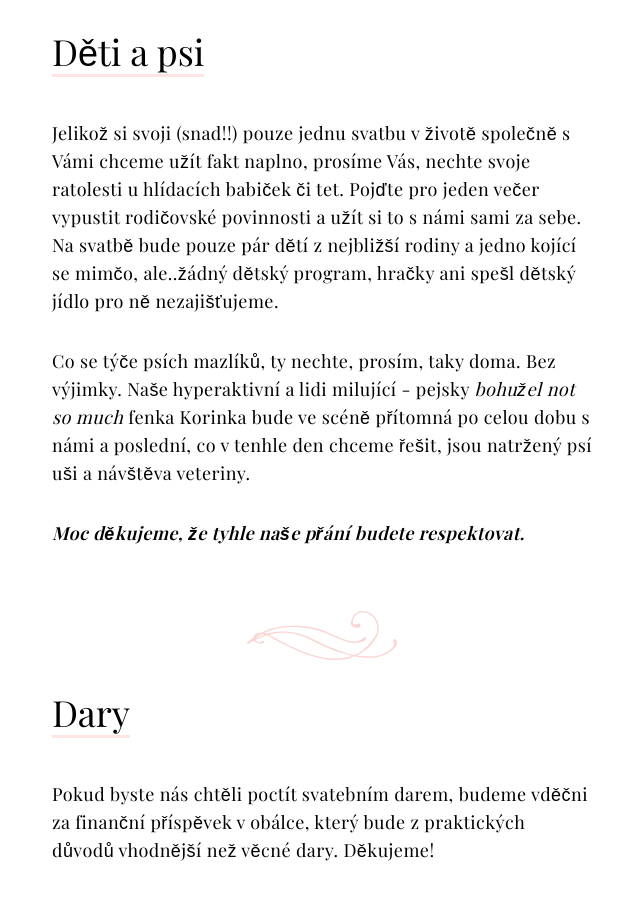
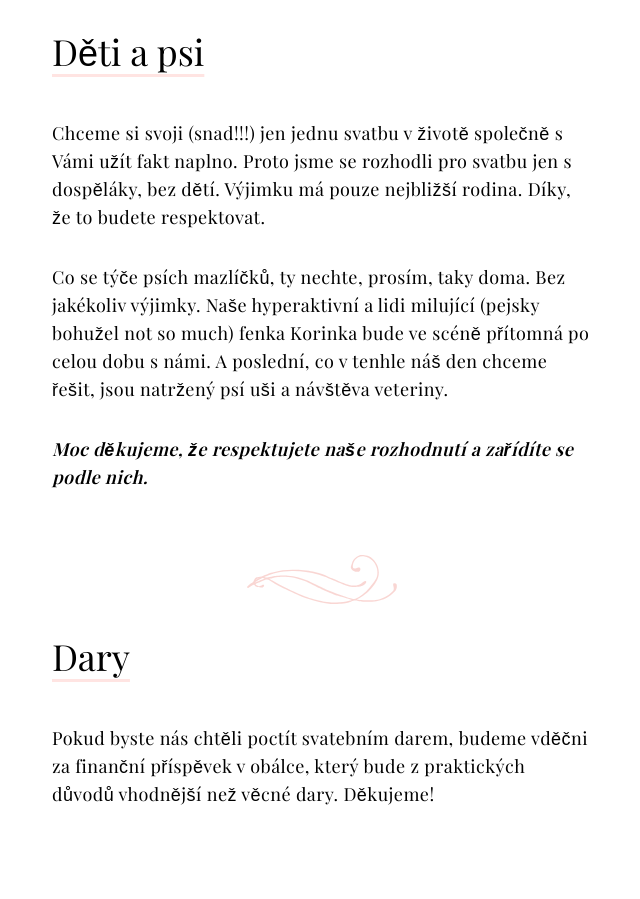
Before and after one commit to tomas-Novak-git/novakovi-svatba, a Next.js app: page /informace in a window 1280 px wide. Shown: the part 1603-2502 px from the top of the page, without its empty margins (318-958 px from the left). Built offline with nearby package versions, Linux system fonts and the light colour scheme.

Commit message:
info content update

```diff
--- a/src/app/informace/page.js
+++ b/src/app/informace/page.js
@@ -81,23 +81,22 @@ const page = () => {
           className='self-center pt-12'
         />
         <Paragraf heading={"Děti a psi"}>
-          Jelikož si svoji (snad!!) pouze jednu svatbu v životě společně s Vámi
-          chceme užít fakt naplno, prosíme Vás, nechte svoje ratolesti u
-          hlídacích babiček či tet. Pojďte pro jeden večer vypustit rodičovské
-          povinnosti a užít si to s námi sami za sebe. Na svatbě bude pouze pár
-          dětí z nejbližší rodiny a jedno kojící se mimčo, ale..žádný dětský
-          program, hračky ani spešl dětský jídlo pro ně nezajišťujeme.
+          Chceme si svoji (snad!!!) jen jednu svatbu v životě společně s Vámi
+          užít fakt naplno. Proto jsme se rozhodli pro svatbu jen s dospěláky,
+          bez dětí. Výjimku má pouze nejbližší rodina. Díky, že to budete
+          respektovat.
         </Paragraf>
         <Paragraf>
-          Co se týče psích mazlíků, ty nechte, prosím, taky doma. Bez výjimky.
-          Naše hyperaktivní a lidi milující - pejsky{" "}
-          <span className='italic'>bohužel not so much</span> fenka Korinka bude
-          ve scéně přítomná po celou dobu s námi a poslední, co v tenhle den
-          chceme řešit, jsou natržený psí uši a návštěva veteriny.
+          Co se týče psích mazlíčků, ty nechte, prosím, taky doma. Bez jakékoliv
+          výjimky. Naše hyperaktivní a lidi milující (pejsky bohužel not so
+          much) fenka Korinka bude ve scéně přítomná po celou dobu s námi. A
+          poslední, co v tenhle náš den chceme řešit, jsou natržený psí uši a
+          návštěva veteriny.
         </Paragraf>
         <Paragraf>
           <span className='italic font-semibold'>
-            Moc děkujeme, že tyhle naše přání budete respektovat.
+            Moc děkujeme, že respektujete naše rozhodnutí a zařídíte se podle
+            nich.
           </span>
         </Paragraf>
         <Image
```
